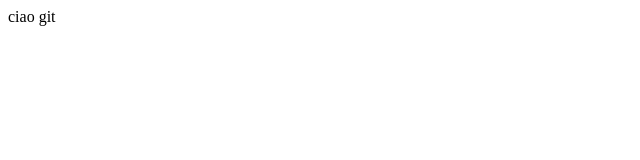
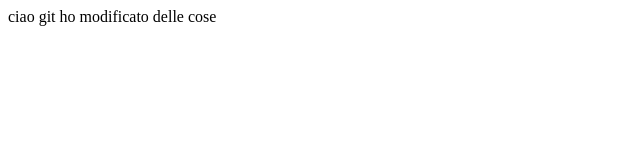
Before and after one commit to emaparatore/-htmlcss-hello, a plain HTML site: page index.html in a window 1280 px wide. Shown: the whole page, without its empty margins (0-640 px from the left). Drawn offline with Linux system fonts and the light colour scheme.

Commit message:
secondo commit

```diff
--- a/index.html
+++ b/index.html
@@ -6,7 +6,7 @@
 </head>
 <body>
 
-    ciao git
+    ciao git ho modificato delle cose
 
 </body>
 </html>
```
